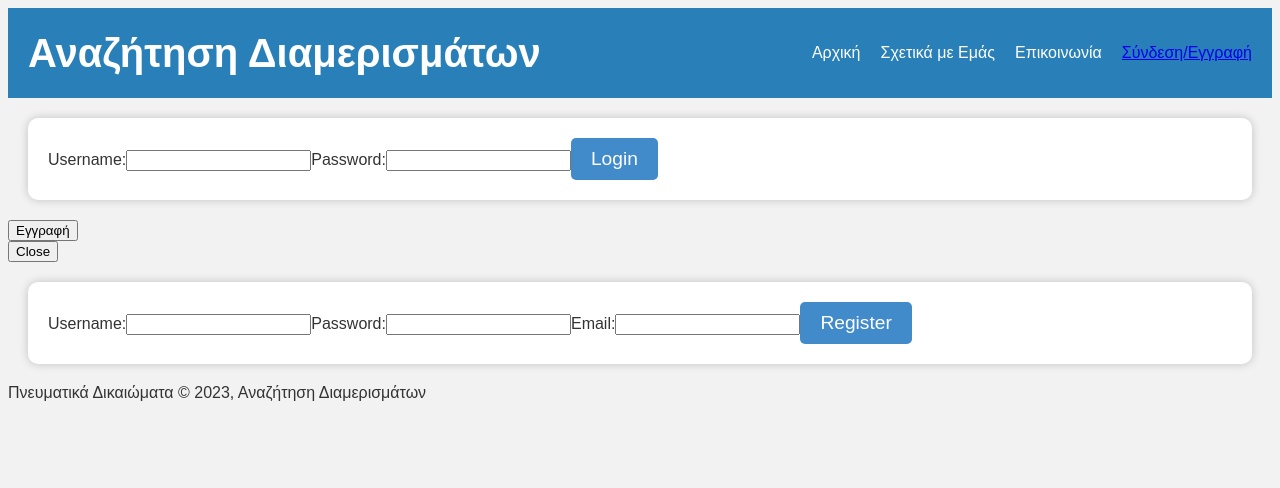
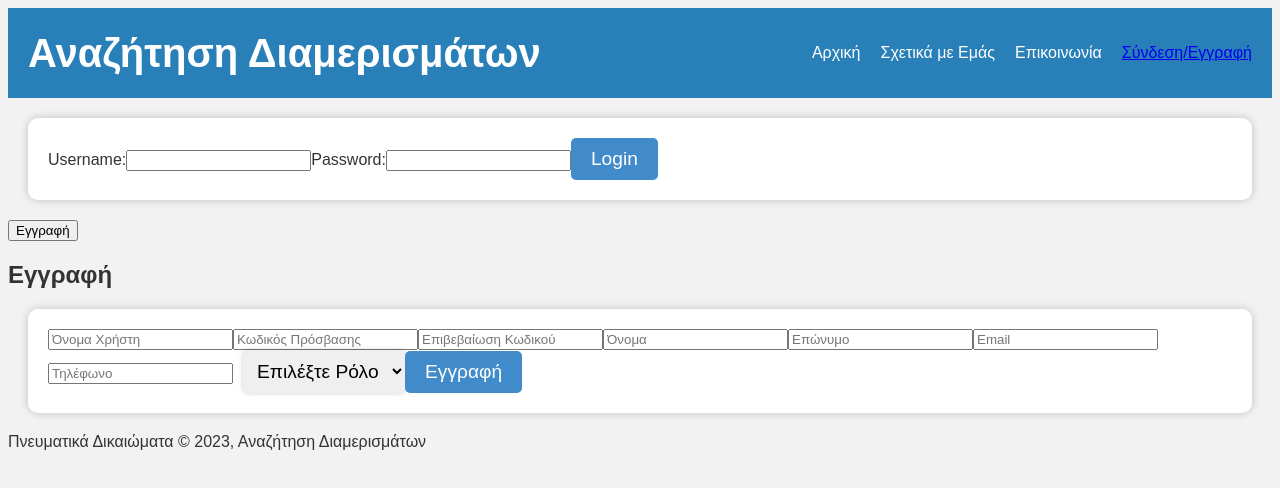
Before and after one commit to llaftsis/BNB_of_the_poor, a React (Create React App) app: page /login in a window 1280 px wide. Both pictures are taken after a click on the button "Εγγραφή". Shown: the top 488 px of the page. Built offline with nearby package versions, Linux system fonts and the light colour scheme.

Commit message:
Registration and database update

```diff
--- a/src/RegistrationWindow.js
+++ b/src/RegistrationWindow.js
@@ -1,54 +1,120 @@
-import React, { useState, useContext } from 'react';
-import RegistrationContext from './RegistrationContext';
+import React, { useState } from 'react';
 
 function RegistrationWindow() {
-  const { setShowingRegistration } = useContext(RegistrationContext);
     const [username, setUsername] = useState('');
     const [password, setPassword] = useState('');
+    const [confirmPassword, setConfirmPassword] = useState('');
     const [email, setEmail] = useState('');
+    const [firstName, setFirstName] = useState('');
+    const [lastName, setLastName] = useState('');
+    const [phone, setPhone] = useState('');
+    const [role, setRole] = useState('');
 
     const handleSubmit = async (e) => {
         e.preventDefault();
-    // Call the backend API to register the user
+        if (password !== confirmPassword) {
+            alert("Οί κωδικοί πρόσβασης δεν ταιριάζουν!");
+            return;
+        }
+
+        if (phone.length !== 10) {
+            alert("Το τηλέφωνο πρέπει να έχει ακριβώς 10 ψηφία");
+            return;
+        }
+
+        try {
             const response = await fetch('http://localhost:5000/api/register', {
                 method: 'POST',
                 headers: {
-        'Content-Type': 'application/json',
+                    'Content-Type': 'application/json'
                 },
-      body: JSON.stringify({ username, password, email }),
+                body: JSON.stringify({
+                    username,
+                    password,
+                    email,
+                    firstName,
+                    lastName,
+                    phone,
+                    role
+                })
             });
 
             const data = await response.json();
-    console.log(data);  // Log the response from the server
 
             if (data.success) {
-      alert("Επιτυχές");
-      setShowingRegistration(false); // Close the registration window
+                if (role === 'Οικοδεσπότης') {
+                    alert("Ή αίτηση εγγραφής σας ως Οικοδεσπότης εκκρεμεί έγκριση.");
                 } else {
-      // Handle registration error, e.g., show an error message to the user
-      alert("Error during registration. Please try again.");
+                    alert("Εγγραφή επιτυχής!");
                 }
-
+            } else {
+                alert("Κάτι πήγε στραβά. Δοκιμάστε ξανά.");
+            }
+        } catch (error) {
+            alert("Σφάλμα κατά την εγγραφή. Δοκιμάστε ξανά αργότερα.");
+        }
     };
 
 
     return (
         <div className="registration-window">
-      <button onClick={() => setShowingRegistration(false)}>Close</button>
+            <h2>Εγγραφή</h2>
             <form onSubmit={handleSubmit}>
-        <label>
-          Username:
-          <input type="text" value={username} onChange={(e) => setUsername(e.target.value)} />
-        </label>
-        <label>
-          Password:
-          <input type="password" value={password} onChange={(e) => setPassword(e.target.value)} />
-        </label>
-        <label>
-          Email:
-          <input type="email" value={email} onChange={(e) => setEmail(e.target.value)} />
-        </label>
-        <button type="submit">Register</button>
+                <input
+                    type="text"
+                    placeholder="Όνομα Χρήστη"
+                    value={username}
+                    onChange={(e) => setUsername(e.target.value)}
+                    required
+                />
+                <input
+                    type="password"
+                    placeholder="Κωδικός Πρόσβασης"
+                    value={password}
+                    onChange={(e) => setPassword(e.target.value)}
+                    required
+                />
+                <input
+                    type="password"
+                    placeholder="Επιβεβαίωση Κωδικού"
+                    value={confirmPassword}
+                    onChange={(e) => setConfirmPassword(e.target.value)}
+                    required
+                />
+                <input
+                    type="text"
+                    placeholder="Όνομα"
+                    value={firstName}
+                    onChange={(e) => setFirstName(e.target.value)}
+                    required
+                />
+                <input
+                    type="text"
+                    placeholder="Επώνυμο"
+                    value={lastName}
+                    onChange={(e) => setLastName(e.target.value)}
+                    required
+                />
+                <input
+                    type="email"
+                    placeholder="Email"
+                    value={email}
+                    onChange={(e) => setEmail(e.target.value)}
+                    required
+                />
+                <input
+                    type="tel"
+                    placeholder="Τηλέφωνο"
+                    value={phone}
+                    onChange={(e) => setPhone(e.target.value)}
+                    required
+                />
+                <select value={role} onChange={(e) => setRole(e.target.value)} required>
+                    <option value="" disabled>Επιλέξτε Ρόλο</option>
+                    <option value="Ενοικιαστής">Ενοικιαστής</option>
+                    <option value="Οικοδεσπότης">Οικοδεσπότης</option>
+                </select>
+                <button type="submit">Εγγραφή</button>
             </form>
         </div>
     );
```
Also changed, not shown: server_api.js (+15 -13 lines), 1 other file (tests, documents, lock files or other folders). Lines whose indentation alone changed are shown as unchanged.
